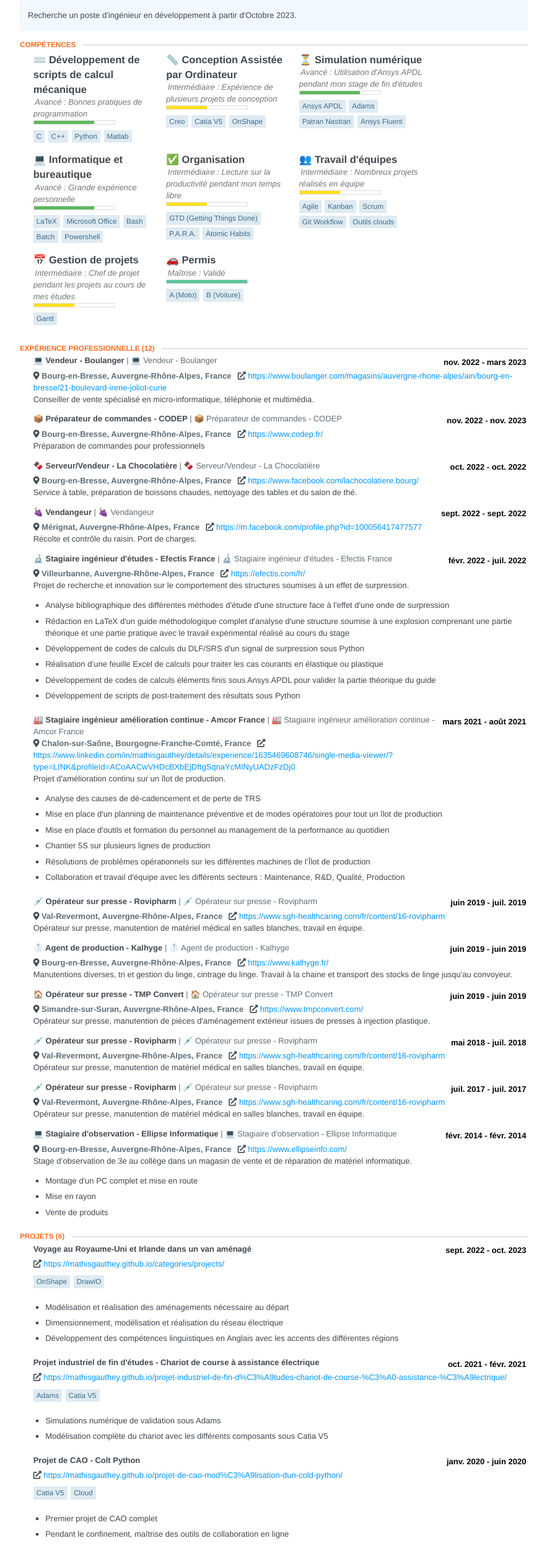
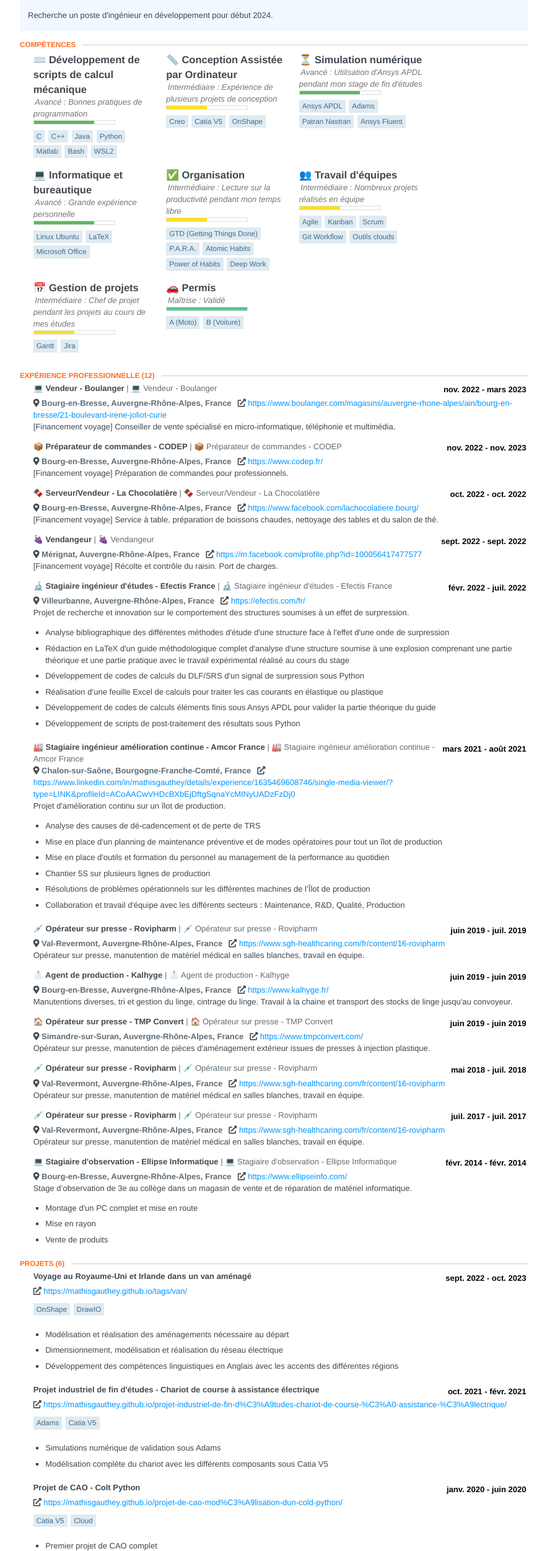
Before and after one commit to mathisgauthey/CV, a website: page public/index.html in a window 1280 px wide. Shown: the part 188-2691 px from the top of the page at 62% size, without its empty margins (198-1081 px from the left). Drawn offline with Linux system fonts and the light colour scheme.

Commit message:
Updated CV
- New title
- New links titles
- Added label for project work (vanlife)
- Edited skills
- Edited interests

```diff
--- a/public/index.html
+++ b/public/index.html
@@ -774,7 +774,7 @@ section .location {
     	<header id="header" class="clear">
     		<div>
     			<h1 class="name">Mathis Gauthey</h1>
-    			<h2 class="label">Ingénieur mécanique</h2>
+    			<h2 class="label">Ingénieur mécanique en simulation numérique</h2>
     		</div>
 
     		<span class="location">
@@ -801,7 +801,7 @@ section .location {
     				<div class="username">
     					<span class="fab fa-dribbble dribbble social"></span>
     					<span class="url">
-    						<a target="_blank" href="https://mathisgauthey.github.io/">My Website</a>
+    						<a target="_blank" href="https://mathisgauthey.github.io/">Mon Site</a>
     					</span>
     				</div>
     			</div>
@@ -809,7 +809,7 @@ section .location {
     				<div class="username">
     					<span class="fab fa-wpforms wpforms social"></span>
     					<span class="url">
-    						<a target="_blank" href="https://mathisgauthey.github.io/CV-pdf/">One-Page CV.PDF</a>
+    						<a target="_blank" href="https://mathisgauthey.github.io/CV-pdf/">Mon CV (1 page) .PDF</a>
     					</span>
     				</div>
     			</div>
@@ -817,7 +817,7 @@ section .location {
     				<div class="username">
     					<span class="fab fa-jenkins jenkins social"></span>
     					<span class="url">
-    						<a target="_blank" href="https://mathisgauthey.github.io/categories/projects/">My Projects</a>
+    						<a target="_blank" href="https://mathisgauthey.github.io/categories/projects/">Mes Projets</a>
     					</span>
     				</div>
     			</div>
@@ -825,7 +825,7 @@ section .location {
     				<div class="username">
     					<span class="fab fa-linkedin linkedin social"></span>
     					<span class="url">
-    						<a target="_blank" href="https://www.linkedin.com/in/mathisgauthey/">Mathis Gauthey</a>
+    						<a target="_blank" href="https://www.linkedin.com/in/mathisgauthey/">Mon LinkedIn</a>
     					</span>
     				</div>
     			</div>
@@ -833,7 +833,7 @@ section .location {
     				<div class="username">
     					<span class="fab fa-github github social"></span>
     					<span class="url">
-    						<a target="_blank" href="https://github.com/mathisgauthey">mathisgauthey</a>
+    						<a target="_blank" href="https://github.com/mathisgauthey">Mon Github</a>
     					</span>
     				</div>
     			</div>
@@ -841,7 +841,7 @@ section .location {
     				<div class="username">
     					<span class="fab fa-stack-overflow stack-overflow social"></span>
     					<span class="url">
-    						<a target="_blank" href="https://github.com/mathisgauthey">mathisgauthey</a>
+    						<a target="_blank" href="https://stackoverflow.com/users/18775070/mathisgauthey">Mon StackOverflow</a>
     					</span>
     				</div>
     			</div>
@@ -850,7 +850,7 @@ section .location {
 
     	<section class="section">
     		<section class="main-summary">
-    			<div><p>Recherche un poste d'ingénieur en développement à partir d'Octobre 2023.</p></div>
+    			<div><p><p>Recherche un poste d'ingénieur en développement pour début 2024.</p></p></div>
     		</section>
     	</section>
 
@@ -871,8 +871,11 @@ section .location {
     			<ul class="keywords">
     				<li>C</li>
     				<li>C++</li>
+    				<li>Java</li>
     				<li>Python</li>
     				<li>Matlab</li>
+    				<li>Bash</li>
+    				<li>WSL2</li>
     			</ul>
     		</div>
     		<div class="item">
@@ -916,11 +919,9 @@ section .location {
     				<div class="bar"></div>
     			</div>
     			<ul class="keywords">
+    				<li>Linux Ubuntu</li>
     				<li>LaTeX</li>
     				<li>Microsoft Office</li>
-    				<li>Bash</li>
-    				<li>Batch</li>
-    				<li>Powershell</li>
     			</ul>
     		</div>
     		<div class="item">
@@ -936,6 +937,8 @@ section .location {
     				<li>GTD (Getting Things Done)</li>
     				<li>P.A.R.A.</li>
     				<li>Atomic Habits</li>
+    				<li>Power of Habits</li>
+    				<li>Deep Work</li>
     			</ul>
     		</div>
     		<div class="item">
@@ -966,6 +969,7 @@ section .location {
     			</div>
     			<ul class="keywords">
     				<li>Gantt</li>
+    				<li>Jira</li>
     			</ul>
     		</div>
     		<div class="item">
@@ -1009,7 +1013,7 @@ section .location {
             <span class="fas fa-external-link-alt"></span>
             <a target="_blank" href="https://www.boulanger.com/magasins/auvergne-rhone-alpes/ain/bourg-en-bresse/21-boulevard-irene-joliot-curie">https://www.boulanger.com/magasins/auvergne-rhone-alpes/ain/bourg-en-bresse/21-boulevard-irene-joliot-curie</a>
           </span>        <div class="item" id="work-item">
-            <div class="summary"><p>Conseiller de vente spécialisé en micro-informatique, téléphonie et multimédia.</p></div>
+            <div class="summary"><p><p>[Financement voyage] Conseiller de vente spécialisé en micro-informatique, téléphonie et multimédia.</p></p></div>
           </div>
         </section>
         <section class="work-item">
@@ -1031,7 +1035,7 @@ section .location {
             <span class="fas fa-external-link-alt"></span>
             <a target="_blank" href="https://www.codep.fr/">https://www.codep.fr/</a>
           </span>        <div class="item" id="work-item">
-            <div class="summary"><p>Préparation de commandes pour professionnels</p></div>
+            <div class="summary"><p><p>[Financement voyage] Préparation de commandes pour professionnels.</p></p></div>
           </div>
         </section>
         <section class="work-item">
@@ -1053,7 +1057,7 @@ section .location {
             <span class="fas fa-external-link-alt"></span>
             <a target="_blank" href="https://www.facebook.com/lachocolatiere.bourg/">https://www.facebook.com/lachocolatiere.bourg/</a>
           </span>        <div class="item" id="work-item">
-            <div class="summary"><p>Service à table, préparation de boissons chaudes, nettoyage des tables et du salon de thé.</p></div>
+            <div class="summary"><p><p>[Financement voyage] Service à table, préparation de boissons chaudes, nettoyage des tables et du salon de thé.</p></p></div>
           </div>
         </section>
         <section class="work-item">
@@ -1075,7 +1079,7 @@ section .location {
             <span class="fas fa-external-link-alt"></span>
             <a target="_blank" href="https://m.facebook.com/profile.php?id&#x3D;100056417477577">https://m.facebook.com/profile.php?id&#x3D;100056417477577</a>
           </span>        <div class="item" id="work-item">
-            <div class="summary"><p>Récolte et contrôle du raisin. Port de charges.</p></div>
+            <div class="summary"><p><p>[Financement voyage] Récolte et contrôle du raisin. Port de charges.</p></p></div>
           </div>
         </section>
         <section class="work-item">
@@ -1097,14 +1101,14 @@ section .location {
             <span class="fas fa-external-link-alt"></span>
             <a target="_blank" href="https://efectis.com/fr/">https://efectis.com/fr/</a>
           </span>        <div class="item" id="work-item">
-            <div class="summary"><p>Projet de recherche et innovation sur le comportement des structures soumises à un effet de surpression.</p></div>
+            <div class="summary"><p><p>Projet de recherche et innovation sur le comportement des structures soumises à un effet de surpression.</p></p></div>
             <ul class="highlights">
-              <li><p>Analyse bibliographique des différentes méthodes d'étude d'une structure face à l'effet d'une onde de surpression</p></li>
-              <li><p>Rédaction en LaTeX d'un guide méthodologique complet d'analyse d'une structure soumise à une explosion comprenant une partie théorique et une partie pratique avec le travail expérimental réalisé au cours du stage</p></li>
-              <li><p>Développement de codes de calculs du DLF/SRS d'un signal de surpression sous Python</p></li>
-              <li><p>Réalisation d’une feuille Excel de calculs pour traiter les cas courants en élastique ou plastique</p></li>
-              <li><p>Développement de codes de calculs éléments finis sous Ansys APDL pour valider la partie théorique du guide</p></li>
-              <li><p>Développement de scripts de post-traitement des résultats sous Python</p></li>
+              <li><p><p>Analyse bibliographique des différentes méthodes d'étude d'une structure face à l'effet d'une onde de surpression</p></p></li>
+              <li><p><p>Rédaction en LaTeX d'un guide méthodologique complet d'analyse d'une structure soumise à une explosion comprenant une partie théorique et une partie pratique avec le travail expérimental réalisé au cours du stage</p></p></li>
+              <li><p><p>Développement de codes de calculs du DLF/SRS d'un signal de surpression sous Python</p></p></li>
+              <li><p><p>Réalisation d’une feuille Excel de calculs pour traiter les cas courants en élastique ou plastique</p></p></li>
+              <li><p><p>Développement de codes de calculs éléments finis sous Ansys APDL pour valider la partie théorique du guide</p></p></li>
+              <li><p><p>Développement de scripts de post-traitement des résultats sous Python</p></p></li>
             </ul>
           </div>
         </section>
@@ -1127,14 +1131,14 @@ section .location {
             <span class="fas fa-external-link-alt"></span>
             <a target="_blank" href="https://www.linkedin.com/in/mathisgauthey/details/experience/1635469608746/single-media-viewer/?type&#x3D;LINK&amp;profileId&#x3D;ACoAACwVHDcBXbEjDftgSqnaYcMINyUADzFzDj0">https://www.linkedin.com/in/mathisgauthey/details/experience/1635469608746/single-media-viewer/?type&#x3D;LINK&amp;profileId&#x3D;ACoAACwVHDcBXbEjDftgSqnaYcMINyUADzFzDj0</a>
           </span>        <div class="item" id="work-item">
-            <div class="summary"><p>Projet d'amélioration continu sur un îlot de production.</p></div>
+            <div class="summary"><p><p>Projet d'amélioration continu sur un îlot de production.</p></p></div>
             <ul class="highlights">
-              <li><p>Analyse des causes de dé-cadencement et de perte de TRS</p></li>
-              <li><p>Mise en place d'un planning de maintenance préventive et de modes opératoires pour tout un îlot de production</p></li>
-              <li><p>Mise en place d'outils et formation du personnel au management de la performance au quotidien</p></li>
-              <li><p>Chantier 5S sur plusieurs lignes de production</p></li>
-              <li><p>Résolutions de problèmes opérationnels sur les différentes machines de l’Îlot de production</p></li>
-              <li><p>Collaboration et travail d'équipe avec les différents secteurs : Maintenance, R&D, Qualité, Production</p></li>
+              <li><p><p>Analyse des causes de dé-cadencement et de perte de TRS</p></p></li>
+              <li><p><p>Mise en place d'un planning de maintenance préventive et de modes opératoires pour tout un îlot de production</p></p></li>
+              <li><p><p>Mise en place d'outils et formation du personnel au management de la performance au quotidien</p></p></li>
+              <li><p><p>Chantier 5S sur plusieurs lignes de production</p></p></li>
+              <li><p><p>Résolutions de problèmes opérationnels sur les différentes machines de l’Îlot de production</p></p></li>
+              <li><p><p>Collaboration et travail d'équipe avec les différents secteurs : Maintenance, R&amp;D, Qualité, Production</p></p></li>
             </ul>
           </div>
         </section>
@@ -1157,7 +1161,7 @@ section .location {
             <span class="fas fa-external-link-alt"></span>
             <a target="_blank" href="https://www.sgh-healthcaring.com/fr/content/16-rovipharm">https://www.sgh-healthcaring.com/fr/content/16-rovipharm</a>
           </span>        <div class="item" id="work-item">
-            <div class="summary"><p>Opérateur sur presse, manutention de matériel médical en salles blanches, travail en équipe.</p></div>
+            <div class="summary"><p><p>Opérateur sur presse, manutention de matériel médical en salles blanches, travail en équipe.</p></p></div>
           </div>
         </section>
         <section class="work-item">
@@ -1179,7 +1183,7 @@ section .location {
             <span class="fas fa-external-link-alt"></span>
             <a target="_blank" href="https://www.kalhyge.fr/">https://www.kalhyge.fr/</a>
           </span>        <div class="item" id="work-item">
-            <div class="summary"><p>Manutentions diverses, tri et gestion du linge, cintrage du linge. Travail à la chaine et transport des stocks de linge jusqu'au convoyeur.</p></div>
+            <div class="summary"><p><p>Manutentions diverses, tri et gestion du linge, cintrage du linge. Travail à la chaine et transport des stocks de linge jusqu'au convoyeur.</p></p></div>
           </div>
         </section>
         <section class="work-item">
@@ -1201,7 +1205,7 @@ section .location {
             <span class="fas fa-external-link-alt"></span>
             <a target="_blank" href="https://www.tmpconvert.com/">https://www.tmpconvert.com/</a>
           </span>        <div class="item" id="work-item">
-            <div class="summary"><p>Opérateur sur presse, manutention de pièces d'aménagement extérieur issues de presses à injection plastique.</p></div>
+            <div class="summary"><p><p>Opérateur sur presse, manutention de pièces d'aménagement extérieur issues de presses à injection plastique.</p></p></div>
           </div>
         </section>
         <section class="work-item">
@@ -1223,7 +1227,7 @@ section .location {
             <span class="fas fa-external-link-alt"></span>
             <a target="_blank" href="https://www.sgh-healthcaring.com/fr/content/16-rovipharm">https://www.sgh-healthcaring.com/fr/content/16-rovipharm</a>
           </span>        <div class="item" id="work-item">
-            <div class="summary"><p>Opérateur sur presse, manutention de matériel médical en salles blanches, travail en équipe.</p></div>
+            <div class="summary"><p><p>Opérateur sur presse, manutention de matériel médical en salles blanches, travail en équipe.</p></p></div>
           </div>
         </section>
         <section class="work-item">
@@ -1245,7 +1249,7 @@ section .location {
             <span class="fas fa-external-link-alt"></span>
             <a target="_blank" href="https://www.sgh-healthcaring.com/fr/content/16-rovipharm">https://www.sgh-healthcaring.com/fr/content/16-rovipharm</a>
           </span>        <div class="item" id="work-item">
-            <div class="summary"><p>Opérateur sur presse, manutention de matériel médical en salles blanches, travail en équipe.</p></div>
+            <div class="summary"><p><p>Opérateur sur presse, manutention de matériel médical en salles blanches, travail en équipe.</p></p></div>
           </div>
         </section>
         <section class="work-item">
@@ -1267,11 +1271,11 @@ section .location {
             <span class="fas fa-external-link-alt"></span>
             <a target="_blank" href="https://www.ellipseinfo.com/">https://www.ellipseinfo.com/</a>
           </span>        <div class="item" id="work-item">
-            <div class="summary"><p>Stage d’observation de 3e au collège dans un magasin de vente et de réparation de matériel informatique.</p></div>
+            <div class="summary"><p><p>Stage d’observation de 3e au collège dans un magasin de vente et de réparation de matériel informatique.</p></p></div>
             <ul class="highlights">
-              <li><p>Montage d'un PC complet et mise en route</p></li>
-              <li><p>Mise en rayon</p></li>
-              <li><p>Vente de produits</p></li>
+              <li><p><p>Montage d'un PC complet et mise en route</p></p></li>
+              <li><p><p>Mise en rayon</p></p></li>
+              <li><p><p>Vente de produits</p></p></li>
             </ul>
           </div>
         </section>
@@ -1293,7 +1297,7 @@ section .location {
           </header>
           <span class="website">
             <span class="fas fa-external-link-alt"></span>
-            <a target="_blank" href="https://mathisgauthey.github.io/categories/projects/">https://mathisgauthey.github.io/categories/projects/</a>
+            <a target="_blank" href="https://mathisgauthey.github.io/tags/van/">https://mathisgauthey.github.io/tags/van/</a>
           </span>
           <ul class="keywords">
               <li>OnShape</li>
@@ -1301,9 +1305,9 @@ section .location {
           </ul>
           <div class="item">
             <ul class="highlights">
-                <li><p>Modélisation et réalisation des aménagements nécessaire au départ</p></li>
-                <li><p>Dimensionnement, modélisation et réalisation du réseau électrique</p></li>
-                <li><p>Développement des compétences linguistiques en Anglais avec les accents des différentes régions</p></li>
+                <li><p><p>Modélisation et réalisation des aménagements nécessaire au départ</p></p></li>
+                <li><p><p>Dimensionnement, modélisation et réalisation du réseau électrique</p></p></li>
+                <li><p><p>Développement des compétences linguistiques en Anglais avec les accents des différentes régions</p></p></li>
             </ul>
           </div>
         </section>
@@ -1326,8 +1330,8 @@ section .location {
           </ul>
           <div class="item">
             <ul class="highlights">
-                <li><p>Simulations numérique de validation sous Adams</p></li>
-                <li><p>Modélisation complète du chariot avec les différents composants sous Catia V5</p></li>
+                <li><p><p>Simulations numérique de validation sous Adams</p></p></li>
+                <li><p><p>Modélisation complète du chariot avec les différents composants sous Catia V5</p></p></li>
             </ul>
           </div>
         </section>
@@ -1350,8 +1354,8 @@ section .location {
           </ul>
           <div class="item">
             <ul class="highlights">
-                <li><p>Premier projet de CAO complet</p></li>
-                <li><p>Pendant le confinement, maîtrise des outils de collaboration en ligne</p></li>
+                <li><p><p>Premier projet de CAO complet</p></p></li>
+                <li><p><p>Pendant le confinement, maîtrise des outils de collaboration en ligne</p></p></li>
             </ul>
           </div>
         </section>
@@ -1366,7 +1370,7 @@ section .location {
           </ul>
           <div class="item">
             <ul class="highlights">
-                <li><p>Top 30% du classement global</p></li>
+                <li><p><p>Top 30% du classement global</p></p></li>
             </ul>
           </div>
         </section>
@@ -1384,7 +1388,7 @@ section .location {
           </ul>
           <div class="item">
             <ul class="highlights">
-                <li><p>Note maximale soutenance finale</p></li>
+                <li><p><p>Note maximale soutenance finale</p></p></li>
             </ul>
           </div>
         </section>
@@ -1399,8 +1403,8 @@ section .location {
           </ul>
           <div class="item">
             <ul class="highlights">
-                <li><p>Organisation des différentes phases du projet à l'aide de Gantt</p></li>
-                <li><p>Respect des différentes dates limites</p></li>
+                <li><p><p>Organisation des différentes phases du projet à l'aide de Gantt</p></p></li>
+                <li><p><p>Respect des différentes dates limites</p></p></li>
             </ul>
           </div>
         </section>
@@ -1554,7 +1558,7 @@ section .location {
       <section id="interests">
         <div class="item">
           <h3 class="name">
-            🥾 Randonnée et course à pieds
+            🥾 Randonnée &amp; course à pied
           </h3>
           <ul class="keywords">
             <li>Sortie à la journée</li>
@@ -1582,7 +1586,7 @@ section .location {
         </div>
         <div class="item">
           <h3 class="name">
-            💻 Informatique et high-tech
+            💻 Informatique &amp; high-tech
           </h3>
           <ul class="keywords">
             <li>Montage et entretien PC</li>
@@ -1602,11 +1606,11 @@ section .location {
         </div>
         <div class="item">
           <h3 class="name">
-            🍿 Visionnage de contenu
+            🍿 Séries &amp; films
           </h3>
           <ul class="keywords">
-            <li>Séries</li>
-            <li>Films</li>
+            <li>Fantasy</li>
+            <li>Science-fiction</li>
           </ul>
         </div>
         <div class="item">
@@ -1615,8 +1619,8 @@ section .location {
           </h3>
           <ul class="keywords">
             <li>Développement personnel</li>
+            <li>Fantasy</li>
             <li>Science-fiction</li>
-            <li>Fantasy</li>
           </ul>
         </div>
         <div class="item">
@@ -1629,7 +1633,7 @@ section .location {
         </div>
         <div class="item">
           <h3 class="name">
-            🎨 Art
+            🎨 Art &amp; DIY
           </h3>
           <ul class="keywords">
             <li>Dessin</li>
```
Also changed, not shown: index.html (+23 -19 lines), resume.json (+28 -24 lines), 1 other file.
